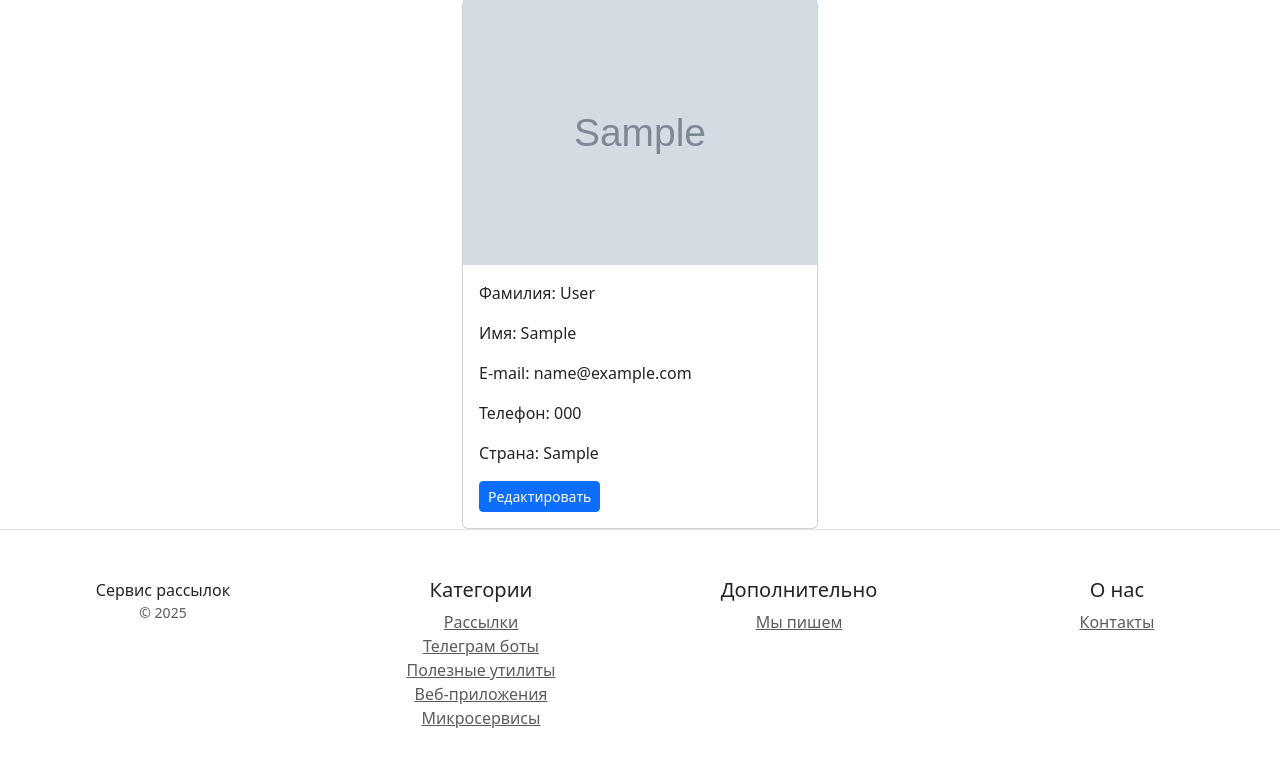
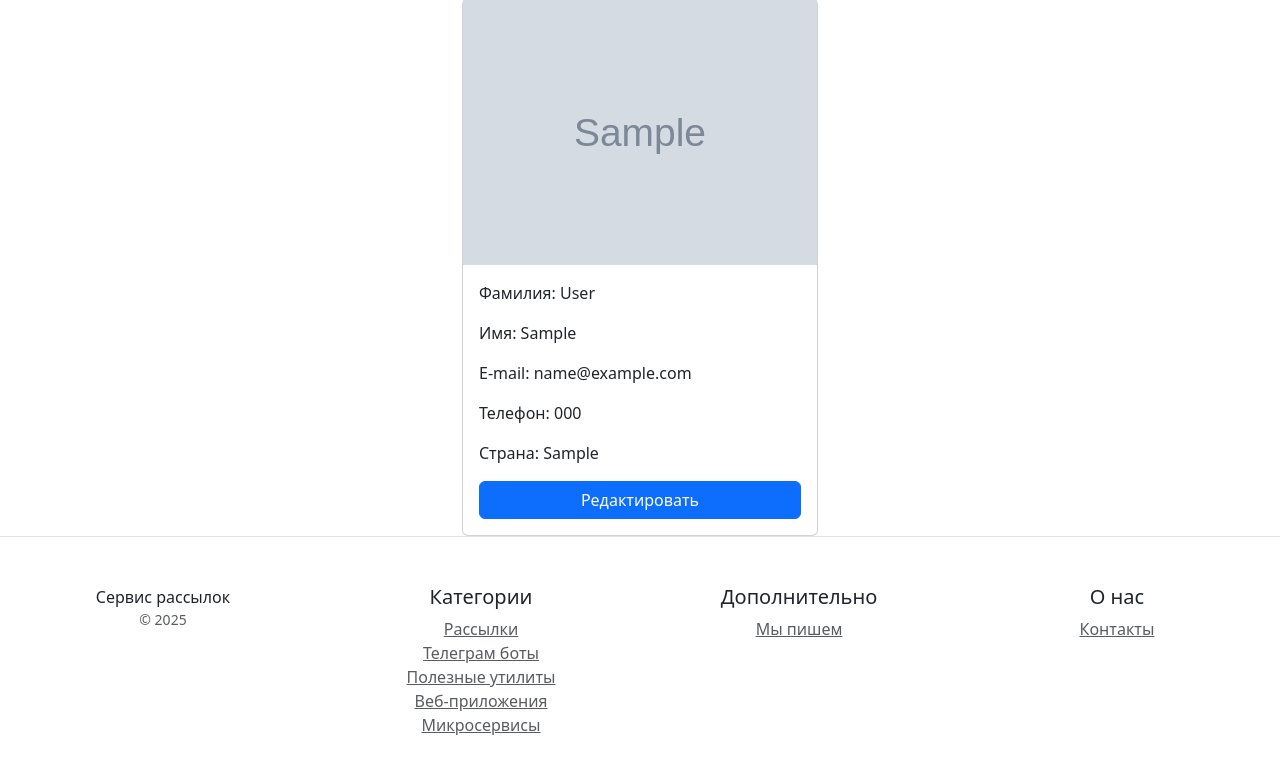
Before and after one commit to Bugrova-Irina/mailing, a Django app: page /users/profile/1/ in a window 1280 px wide. Shown: the part 425-1184 px from the top of the page. Before the commit the page ends 1153 px from the top, so only its background shows below. Run offline with Django 5.2, Linux system fonts and the light colour scheme; tables that the repository leaves empty hold one stand-in row (values such as "Sample post"); grey boxes marked "Sample" are stand-in pictures; some libraries are stand-ins or nearby versions.

Commit message:
fixed templates profile.html, user_form.html

```diff
--- a/users/templates/users/profile.html
+++ b/users/templates/users/profile.html
@@ -16,10 +16,8 @@
                     <p class="card-text">E-mail: {{ user.email }}</p>
                     <p class="card-text">Телефон: {{ user.phone }}</p>
                     <p class="card-text">Страна: {{ user.country }}</p>
-                    <div class="d-flex justify-content-between align-items-center">
-                        <div class="btn-group">
-                            <a class="btn btn-sm btn-primary" href="{% url 'users:profile_update' user.pk %}" role="button">Редактировать</a>
-                        </div>
+                    <div class="card-text text-center">
+                        <a class="btn btn-primary w-100" href="{% url 'users:profile_update' user.pk %}" role="button">Редактировать</a>
                     </div>
                 </div>
             </div>
--- a/users/templates/users/user_form.html
+++ b/users/templates/users/user_form.html
@@ -27,6 +27,11 @@
                             Регистрация
                             {% endif %}
                         </button>
+                        {% if object %}
+                        <a class="btn btn-outline-primary w-100" href="{% url 'users:profile' user.pk %}" role="button">Назад</a>
+                        {% else %}
+                        <a class="btn btn-outline-primary w-100" href="{% url 'users:login' %}" role="button">Назад</a>
+                        {% endif %}
                     </div>
                 </div>
             </form>
```
